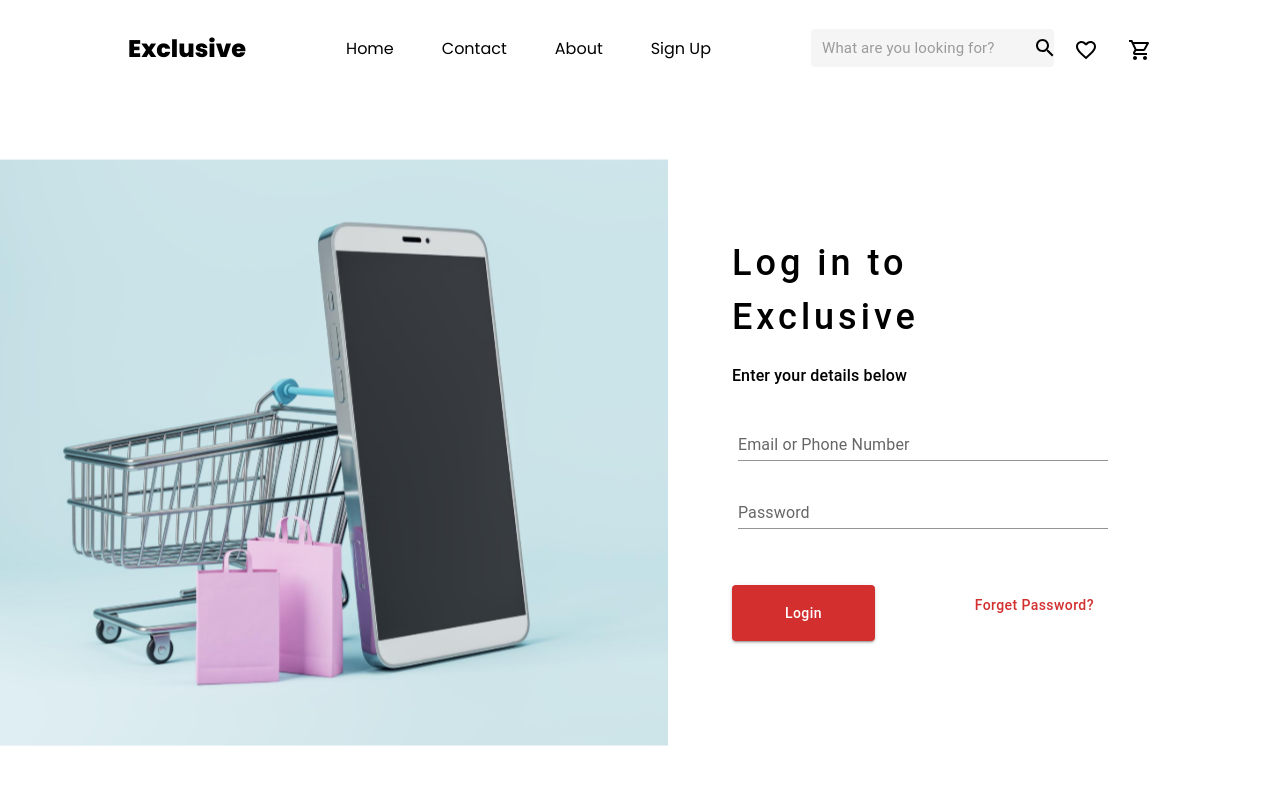
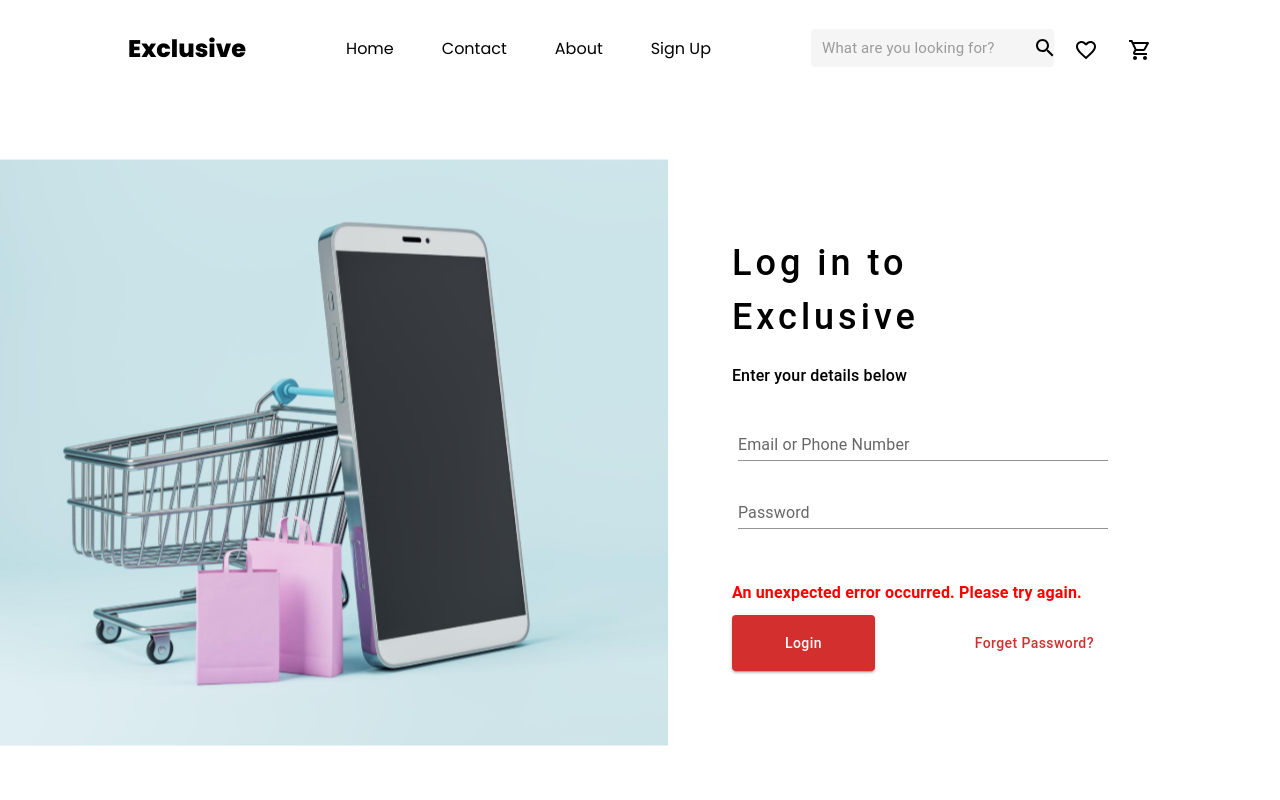
Before and after one commit to NameFarhan/Ecommerce-Store, a React (Vite) app: page /login in a window 1280 px wide. Both pictures are taken after a click on the button "Login". Shown: the top 800 px of the page. Built offline with nearby package versions, Linux system fonts and the light colour scheme; no server answers.

Commit message:
signup and login finished

```diff
--- a/src/Components/SignUpLogin.jsx
+++ b/src/Components/SignUpLogin.jsx
@@ -11,8 +11,9 @@ import { useNavigate } from "react-router-dom";
 
 const SignUpLogin = ({ login }) => {
   const [success, setSuccess] = useState(false);
+  const [loginError, setLoginError] = useState(""); // State for login error message
 
-  const navigate = useNavigate()
+  const navigate = useNavigate();
 
   const [formData, setFormData] = useState({
     name: "",
@@ -41,8 +42,29 @@ const SignUpLogin = ({ login }) => {
 
   // Close the dialog box
   const handleCloseDialog = () => {
-    setSuccess(false);
-    navigate('/')
+    navigate("/login");
+  };
+
+  // Login handler
+  const handleLogin = () => {
+    axios
+      .post("http://localhost:3000/login", {
+        email: formData.email,
+        password: formData.password,
+      })
+      .then((response) => {
+        console.log("Login successful:", response.data);
+        navigate("/");
+      })
+      .catch((error) => {
+        console.error(error);
+        // Set the error message based on the response
+        if (error.response && error.response.status === 400) {
+          setLoginError("Incorrect email or password !"); // Set error message for incorrect credentials
+        } else {
+          setLoginError("An unexpected error occurred. Please try again.");
+        }
+      });
   };
 
   return (
@@ -50,7 +72,6 @@ const SignUpLogin = ({ login }) => {
       {/* Modal dialog box */}
       <Modal
         open={success}
-        onClose={handleCloseDialog}
         aria-labelledby="modal-title"
         aria-describedby="modal-description"
       >
@@ -78,9 +99,9 @@ const SignUpLogin = ({ login }) => {
             onClick={handleCloseDialog}
             variant="contained"
             color="error"
-            sx={{ mt: 3,textTransform:'none' }}
+            sx={{ mt: 3, textTransform: "none" }}
           >
-            Go Back
+            Go To Login
           </Button>
         </Box>
       </Modal>
@@ -101,7 +122,12 @@ const SignUpLogin = ({ login }) => {
         </Grid>
 
         <Grid item xs={5}>
-          <Box sx={{ height: "80%", display: "inline-block", padding: "10vh 5vw" }}>
+          <Box
+            sx={{
+              display: "inline-block",
+              padding: "10vh 5vw",
+            }}
+          >
             <Box>
               {login ? (
                 <Typography
@@ -130,7 +156,11 @@ const SignUpLogin = ({ login }) => {
                 Enter your details below
               </Typography>
               <Box sx={{ position: "relative", bottom: "5px" }}>
-                <BasicTextFields handleTextFields={handleTextFields} login={login} />
+                <BasicTextFields
+                  handleLoginTextFields={handleTextFields}
+                  handleTextFields={handleTextFields}
+                  login={login}
+                />
               </Box>
             </Box>
 
@@ -142,17 +172,24 @@ const SignUpLogin = ({ login }) => {
                   display: "flex",
                   alignItems: "center",
                   justifyContent: "space-between",
+                  margin: "70px auto auto auto",
                 }}
               >
                 <Button
-                  sx={{ width: "143px", height: "56px", marginTop: '15px', textTransform: "none" }}
+                  onClick={handleLogin}
+                  sx={{
+                    width: "143px",
+                    height: "56px",
+                    marginTop: "15px",
+                    textTransform: "none",
+                  }}
                   color="error"
                   variant="contained"
                 >
                   Login
                 </Button>
                 <Button
-                  sx={{ textTransform: "none" }}
+                  sx={{ textTransform: "none",marginTop:'15px' }}
                   color="error"
                   variant="text"
                 >
@@ -206,6 +243,15 @@ const SignUpLogin = ({ login }) => {
                 </Box>
               </Box>
             )}
+
+            {/* Display error message */}
+            {login && loginError && (
+              <Typography
+                sx={{ color: "red", fontSize: "16px", fontWeight: "700" }}
+              >
+                {loginError}
+              </Typography>
+            )}
           </Box>
         </Grid>
       </Grid>
--- a/src/Mui-Components/SignUpTextField.jsx
+++ b/src/Mui-Components/SignUpTextField.jsx
@@ -3,7 +3,7 @@ import Box from "@mui/material/Box";
 import TextField from "@mui/material/TextField";
 import { useState } from "react";
 
-export default function BasicTextFields({ login, handleTextFields }) {
+export default function BasicTextFields({ login, handleTextFields, handleLoginTextFields }) {
   const [name, setName] = useState("");
   const [email, setEmail] = useState("");
   const [pass, setPass] = useState("");
```
